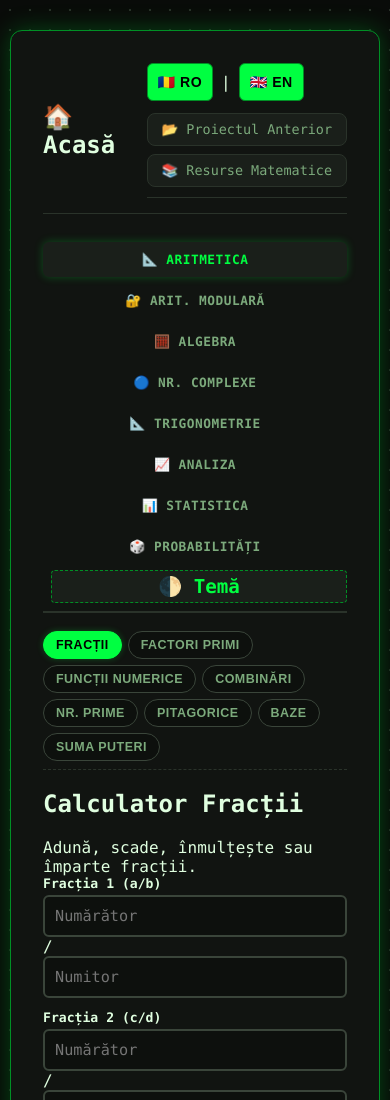
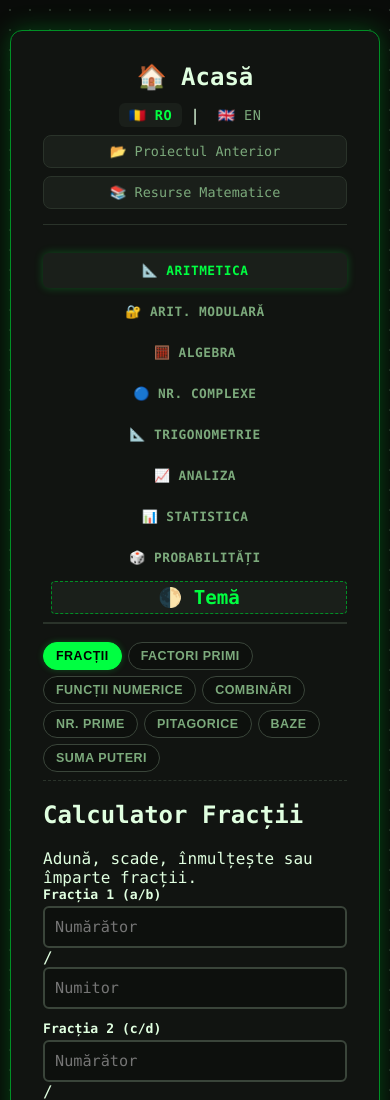
Before and after one commit to exceliorxtreme/math-hub, a plain HTML site: page index.html in a window 390 px wide. Shown: the top 1100 px of the page. Drawn offline with nearby package versions, Linux system fonts and the light colour scheme.

Commit message:
refactor: apply flex-wrap to header sections like main tabs

```diff
--- a/css/style.css
+++ b/css/style.css
@@ -19,12 +19,21 @@
 
 /* === HEADER & NAV === */
 .header {
-  display: flex; justify-content: space-between; align-items: center;
+  display: flex; flex-direction: column; align-items: center;
   border-bottom: 1px solid var(--border); padding-bottom: 15px; margin-bottom: 20px;
 }
+.header h2 { margin: 0 0 12px 0; }
+.header-row {
+  display: flex; flex-wrap: wrap; justify-content: center; gap: 12px; align-items: center;
+  width: 100%;
+}
 .lang-switch { display: flex; align-items: center; gap: 8px; }
-.lang-switch a { color: var(--text-muted); text-decoration: none; padding: 4px 10px; border-radius: 6px; transition: 0.2s; font-size: 0.85rem; font-weight: 500; }
-.lang-switch a:hover, .lang-switch a.active { color: var(--accent); background: var(--hover-bg); font-weight: bold; }
+.lang-link {
+  background: transparent; border: none; color: var(--text-muted); cursor: pointer;
+  padding: 4px 10px; border-radius: 6px; transition: 0.2s; font-size: 0.85rem; font-weight: 500;
+  font-family: var(--font-main); text-decoration: none;
+}
+.lang-link:hover, .lang-link.active { color: var(--accent); background: var(--hover-bg); font-weight: bold; }
 
 /* === TABURI PRINCIPALE === */
 .main-tabs {
@@ -66,8 +75,7 @@
 
 /* === LINKURI EXTERNE HEADER === */
 .header-ext-row {
-  width: 100%; display: flex; justify-content: center; gap: 10px;
-  margin-top: 12px; padding-bottom: 10px; border-bottom: 1px solid var(--border); flex-wrap: wrap;
+  display: flex; flex-wrap: wrap; justify-content: center; gap: 10px; align-items: center;
 }
 .ext-btn {
   display: inline-flex; align-items: center; padding: 8px 14px;
@@ -119,7 +127,7 @@
 .trig-scroll{overflow-x:auto;border:1px solid var(--border);border-top:none;border-radius:0 0 6px 6px;background:var(--input-bg);margin-bottom:15px}
 .trig-t{border-collapse:collapse;font-size:0.76rem;white-space:nowrap;width:100%}
 .trig-t td{border:1px solid var(--border);padding:4px 6px;text-align:center;min-width:62px}
-.tl{background:rgba(0,255,65,0.08)!important;font-weight:bold;color:var(--accent)!important;text-align:left!important;padding-left:6px!important;min-width:48px!important;max-width:48px;position:sticky;left:0;z-index:1;border-right:2px solid var(--accent-dark)!important}
+.tl{background:rgba(0,255,65,0.08)!important;font-weight:bold;color:var(--accent)!important;text-align:left!important;padding-left:6px!important;min-width:48px!important;max-width:48px;position:sticky;left:0;z-index:1}
 .r-deg{background:rgba(255,248,225,0.03)}.r-rpi{background:rgba(243,229,245,0.03)}.r-rdec{background:rgba(232,245,233,0.03)}
 .r-sin{background:rgba(252,228,236,0.03)}.r-cos{background:rgba(227,242,253,0.03)}.r-tan{background:rgba(255,243,224,0.03)}
 .neg{color:#ff6b6b}
@@ -140,8 +148,9 @@
   .m-tab { flex: 1 1 calc(50% - 8px); }
 }
 @media (max-width: 500px) {
-  .header-ext-row { flex-direction: column; align-items: center; gap: 8px; }
-  .ext-btn { width: 100%; max-width: 280px; justify-content: center; }
+  .header-row { flex-direction: column; gap: 8px; }
+  .header-ext-row { gap: 8px; }
+  .ext-btn { flex: 1 1 calc(50% - 5px); max-width: none; justify-content: center; }
   .m-tab { flex: 1 1 100%; max-width: 100%; padding: 10px 0; font-size: 0.8rem; }
   .main-tabs, .sub-tabs { gap: 6px; }
 }
```
